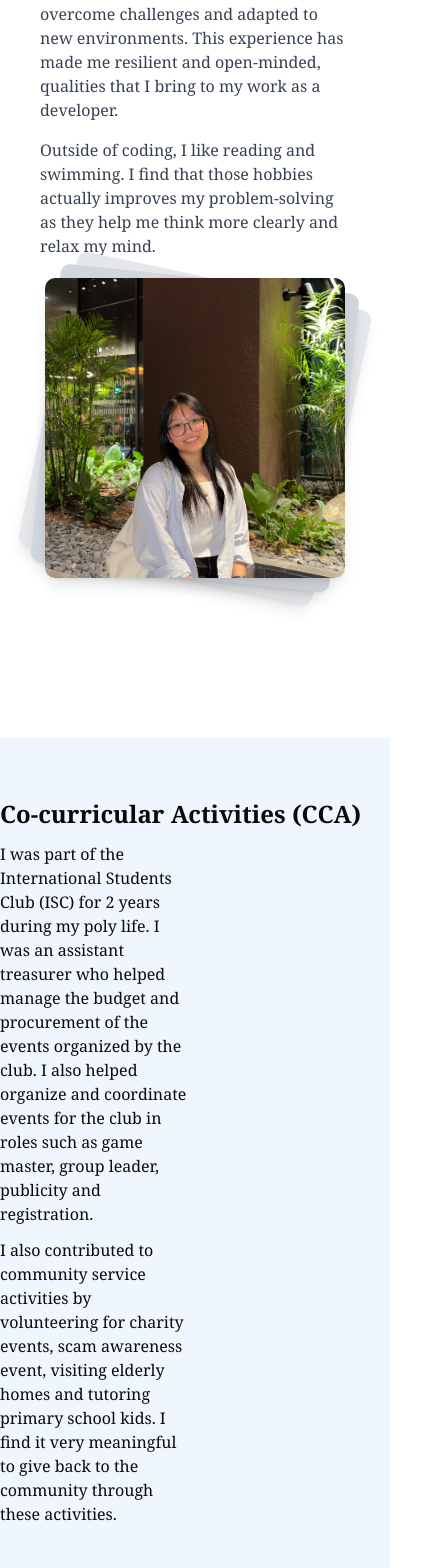
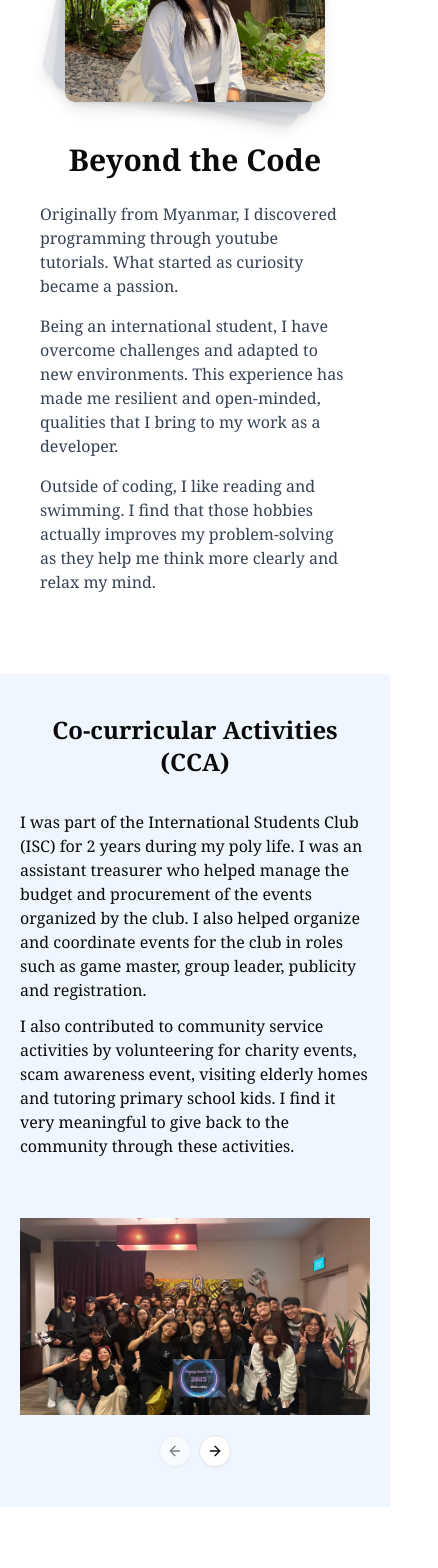
Before and after one commit to AyeThidaTun/portfolio-v2, a Next.js app: page /experience in a window 390 px wide. Shown: the part 420-1988 px from the top of the page, 438 px wide, since content can reach past the window. Built offline with nearby package versions, Linux system fonts and the light colour scheme.

Commit message:
feat: make more about me page responsive

```diff
--- a/app/_components/about-me.tsx
+++ b/app/_components/about-me.tsx
@@ -19,8 +19,8 @@ export default function AboutMe() {
 			<div className="flex items-center justify-center px-5 lg:px-50">
 				<div className="border border-black rounded-md p-10">
 					<h3 className="text-2xl text-center lg:hidden">About Me</h3>
-          <div className="flex justify-center py-10">
-            <div className="relative aspect-square w-50 lg:w-100 col-span-1 lg:hidden">
+					<div className="flex justify-center py-10 lg:hidden">
+						<div className="relative aspect-square w-50 lg:w-80 col-span-1 lg:hidden">
 							<Image
 								src="/profile.jpeg"
 								alt="profile"
@@ -48,7 +48,7 @@ export default function AboutMe() {
 								This portfolio was designed and developed from the ground up as
 								a showcase of my skills and projects.
 							</p>
-              <div className="flex justify-center lg:justify-start pt-5 lg:pt-0">
+							<div className="flex justify-center lg:justify-start pt-5">
 								<Button
 									className={`cursor-pointer border border-black hover:bg-orange-100 ${
 										isNavigating ? "bg-orange-100" : ""
--- a/app/experience/_components/quote-block.tsx
+++ b/app/experience/_components/quote-block.tsx
@@ -2,10 +2,10 @@ export default function Quote() {
 	return (
 		<section className="flex flex-col justify-center py-30">
 			<div className="max-w-7xl mx-auto">
-				<p className="text-center pb-10">
+				<p className="text-center text-lg  lg:text-base pb-10">
 					This has always been my favorite quote:
 				</p>
-				<blockquote className="text-2xl italic text-center max-w-2xl">
+				<blockquote className="text-xl lg:text-2xl italic text-center max-w-2xl px-10">
 					“
 					<span className="bg-blue-50">
 						Don&apos;t settle for average. Bring your best to the moment. Then,
--- a/app/experience/_components/section-1.tsx
+++ b/app/experience/_components/section-1.tsx
@@ -2,10 +2,12 @@ import Image from "next/image";
 
 export default function Section1() {
 	return (
-		<section className="p-10 max-w-6xl mx-auto py-20">
-			<div className="grid md:grid-cols-2 gap-5 items-center">
-				<div>
-					<h2 className="text-3xl font-bold mb-6">Beyond the Code</h2>
+		<section className="p-10 max-w-6xl mx-auto py-10 lg:py-20">
+			<div className="grid lg:grid-cols-2 gap-5 items-center">
+				<div className="order-2 lg:order-1">
+					<h2 className="text-3xl text-center lg:text-start font-bold mb-6 pt-5 lg:pt-0">
+						Beyond the Code
+					</h2>
 					<div className="space-y-4 text-gray-700">
 						<p>
 							Originally from Myanmar, I discovered programming through youtube
@@ -23,8 +25,8 @@ export default function Section1() {
 						</p>
 					</div>
 				</div>
-				<div className="flex justify-center">
-					<div className="relative w-75 h-75">
+				<div className="flex justify-center order-1 lg:order-2">
+					<div className="relative w-65 h-65 lg:w-75 lg:h-75">
 						<div className="absolute inset-0 rotate-12 bg-gray-200 shadow-lg rounded-lg overflow-hidden"></div>
 						<div className="absolute inset-0 rotate-6 bg-gray-300 shadow-lg rounded-lg overflow-hidden"></div>
 						<div className="absolute inset-0 bg-white shadow-lg rounded-lg overflow-hidden">
--- a/app/experience/_components/section-2.tsx
+++ b/app/experience/_components/section-2.tsx
@@ -10,14 +10,14 @@ import { carouselImages } from "./carousel-image";
 
 export default function Section2() {
 	return (
-		<section className="pt-20">
+		<section className="pt-10 lg:pt-20">
 			<section className="bg-blue-50">
-				<div className="max-w-7xl mx-auto grid py-15 gap-10">
-					<div className="flex flex-col">
-						<h1 className="text-2xl font-semibold">
+				<div className="max-w-7xl mx-auto grid py-10 lg:py-15 gap-10">
+					<div className="flex flex-col px-5 lg:px-0">
+						<h1 className="text-2xl lg:text-start text-center font-semibold pb-5">
 							Co-curricular Activities (CCA)
 						</h1>
-						<p className="pt-3 pr-50">
+						<p className="pt-3 lg:pr-50">
 							I was part of the International Students Club (ISC) for 2 years
 							during my poly life. I was an assistant treasurer who helped
 							manage the budget and procurement of the events organized by the
@@ -25,7 +25,7 @@ export default function Section2() {
 							roles such as game master, group leader, publicity and
 							registration.
 						</p>
-						<p className="pt-3 pr-50">
+						<p className="pt-3 lg:pr-50">
 							I also contributed to community service activities by volunteering
 							for charity events, scam awareness event, visiting elderly homes
 							and tutoring primary school kids. I find it very meaningful to
@@ -45,7 +45,7 @@ export default function Section2() {
 										key={image.id}
 										className="md:basis-1/2 lg:basis-1/3"
 									>
-										<div className="p-1">
+										<div className="p-5 lg:p-1">
 											<div className="overflow-hidden border-0 bg-transparent">
 												<div className="relative aspect-video p-0">
 													<Image
@@ -60,8 +60,12 @@ export default function Section2() {
 									</CarouselItem>
 								))}
 							</CarouselContent>
-							<CarouselPrevious />
-							<CarouselNext />
+							<div className="flex justify-center gap-2 md:hidden">
+								<CarouselPrevious className="relative left-0 top-0 translate-y-0" />
+								<CarouselNext className="relative right-0 top-0 translate-y-0" />
+							</div>
+							<CarouselPrevious className="hidden md:flex" />
+							<CarouselNext className="hidden md:flex" />
 						</Carousel>
 					</div>
 				</div>
--- a/app/experience/_components/section-3.tsx
+++ b/app/experience/_components/section-3.tsx
@@ -39,8 +39,10 @@ export default function Section3() {
 		},
 	];
 	return (
-		<section className="pt-10">
-			<h2 className="text-4xl pl-8">My achievements and activities</h2>
+		<section className="lg:pt-10">
+			<h2 className="text-2xl lg:text-4xl pl-8">
+				My achievements and activities
+			</h2>
 			<FocusCards cards={cards} />
 		</section>
 	);
--- a/app/experience/page.tsx
+++ b/app/experience/page.tsx
@@ -11,7 +11,7 @@ export default function MoreAboutMe() {
 		<section className="font-serif">
 			<NavigationHome href="/projects" text="Back to Projects" />
 			<div className="flex flex-col justify-center items-center py-5">
-				<h1 className="text-3xl">More About Me</h1>
+				<h1 className="text-2xl lg:text-3xl pt-20">More About Me</h1>
 				<div className="flex flex-row gap-x-5 py-5">
 					<Link href="https://www.linkedin.com/in/ayethidatun/" target="_blank">
 						<Icon icon="skill-icons:linkedin" width="30" height="30" />
```
Lines whose indentation alone changed are shown as unchanged.
